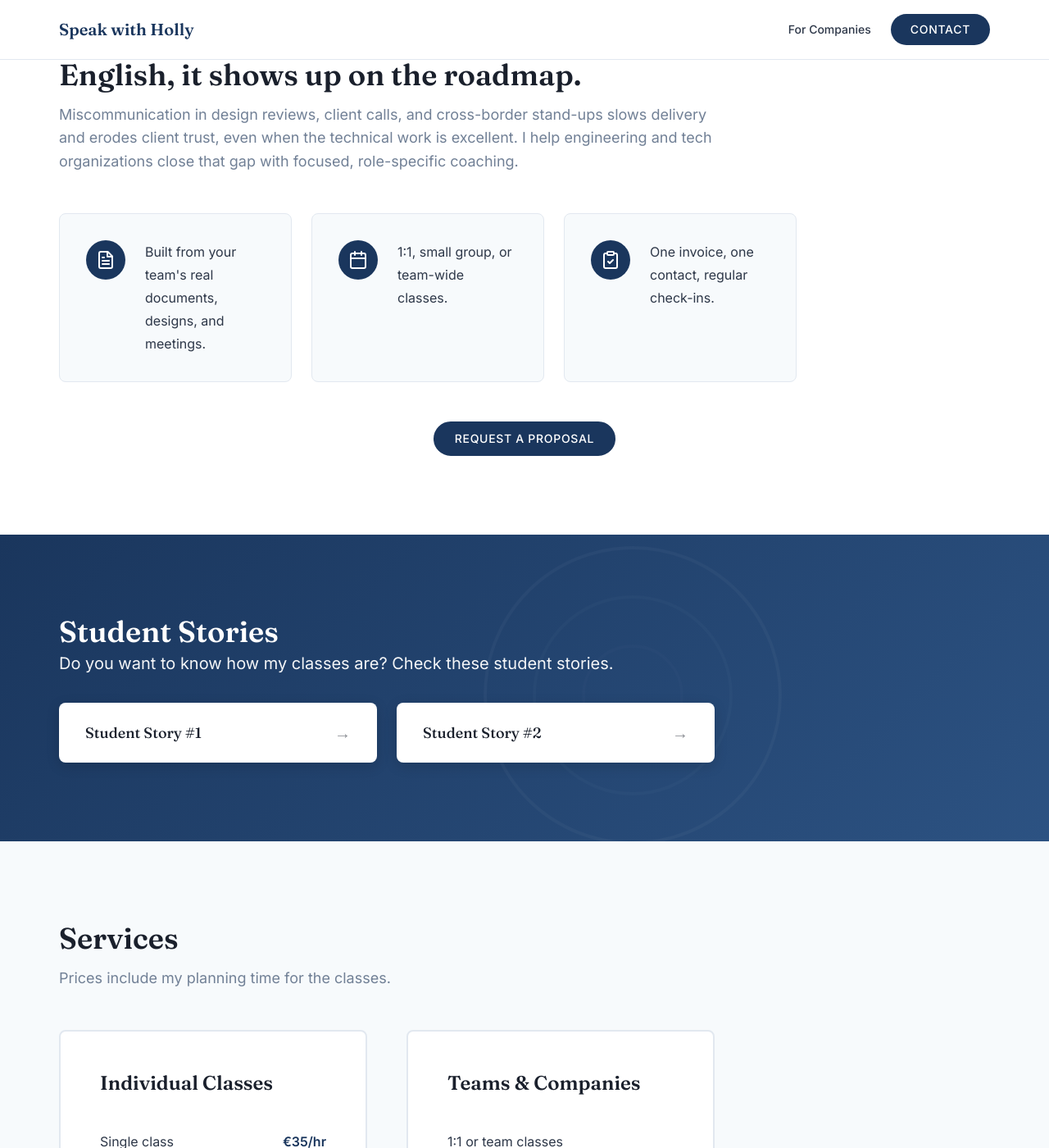
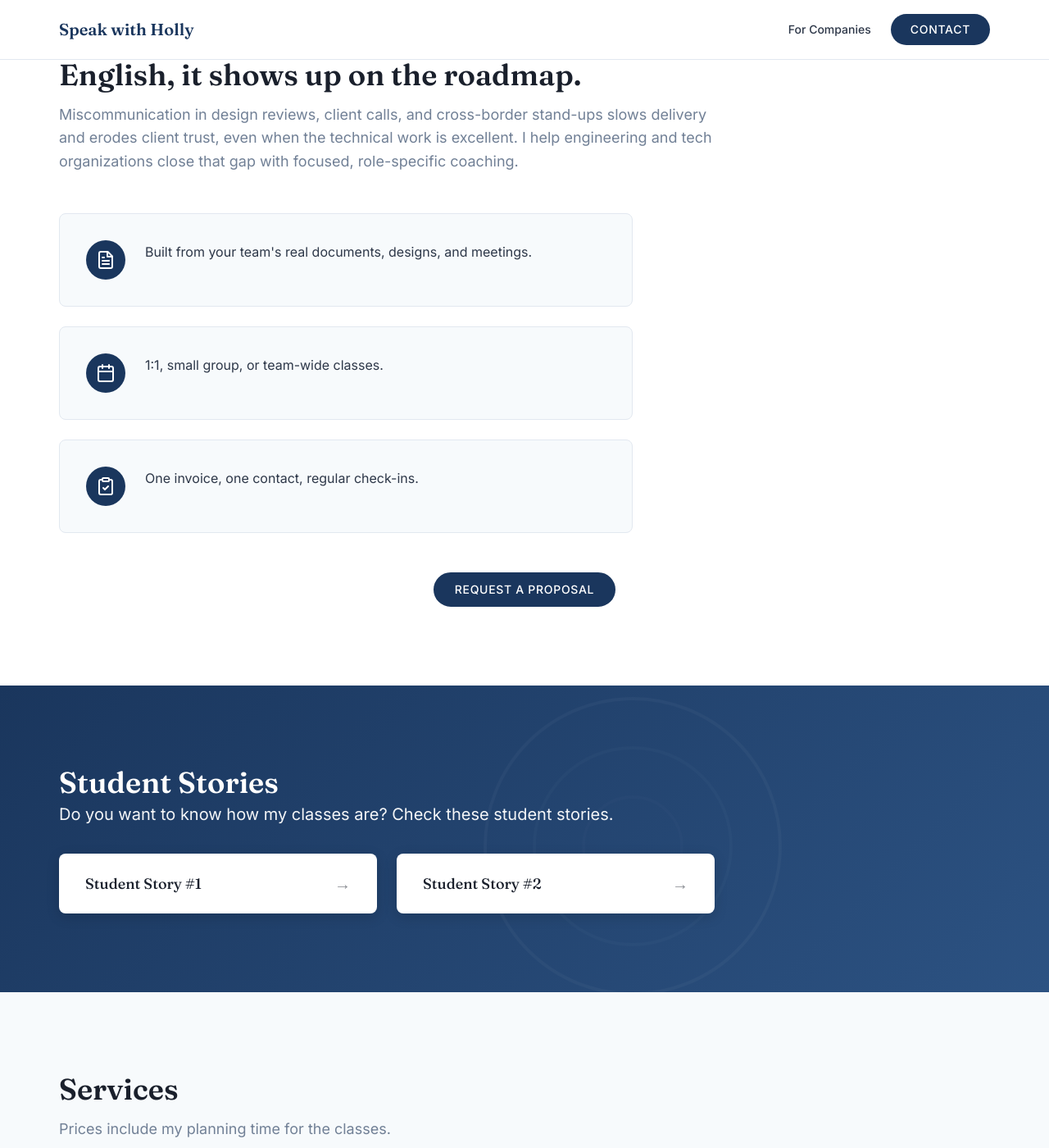
Before and after one commit to nahumgarcia/holly_web, a Jekyll site: the page built from index.html, in a window 1280 px wide and 1400 px high, scrolled down 1749 px. Shown: the whole window at 82% size. Built offline with Jekyll 4.4.1, drawn with Linux system fonts in a browser that asks for light colours.

Commit message:
Stack the For Companies cards vertically instead of 3 columns
At 3 columns each card only had ~280px of text width, so even the
shortened copy wrapped awkwardly across 3-4 lines. Switching to a
single stacked column gives each card the full width, so all three
now fit on one line.

Co-Authored-By: Claude Sonnet 5 <noreply@anthropic.com>

```diff
--- a/_sass/formal/_components.scss
+++ b/_sass/formal/_components.scss
@@ -243,12 +243,8 @@
 .company-points {
   display: grid;
   gap: $spacing-lg;
-  max-width: 900px;
+  max-width: 700px;
   margin-bottom: $spacing-2xl;
-
-  @media (min-width: $breakpoint-lg) {
-    grid-template-columns: repeat(3, 1fr);
-  }
 }
 
 .company-point {
```
